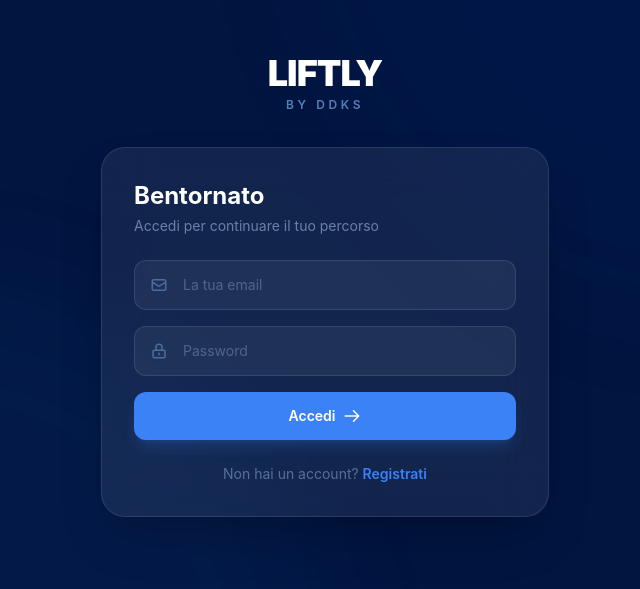
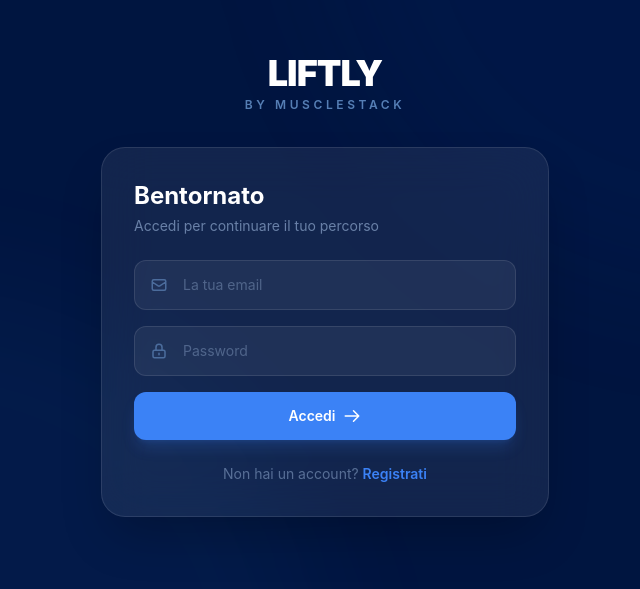
Before and after one commit to notSaqlain/Liftly, a React (Vite) app: page /login in a window 1280 px wide. Shown: the part 115-704 px from the top of the page, without its empty margins (315-955 px from the left). Built offline with nearby package versions, Linux system fonts and the light colour scheme; no server answers.

Commit message:
chore: update attribution text from DDKS to MuscleStack

```diff
--- a/src/components/AuthLayout.jsx
+++ b/src/components/AuthLayout.jsx
@@ -22,7 +22,7 @@ export default function AuthLayout({ children, title, subtitle }) {
               LIFTLY
             </h1>
             <p className="text-blue-300/60 text-xs font-semibold tracking-[0.3em] uppercase mt-1">
-              by DDKS
+              by MuscleStack
             </p>
           </Link>
         </div>
```
